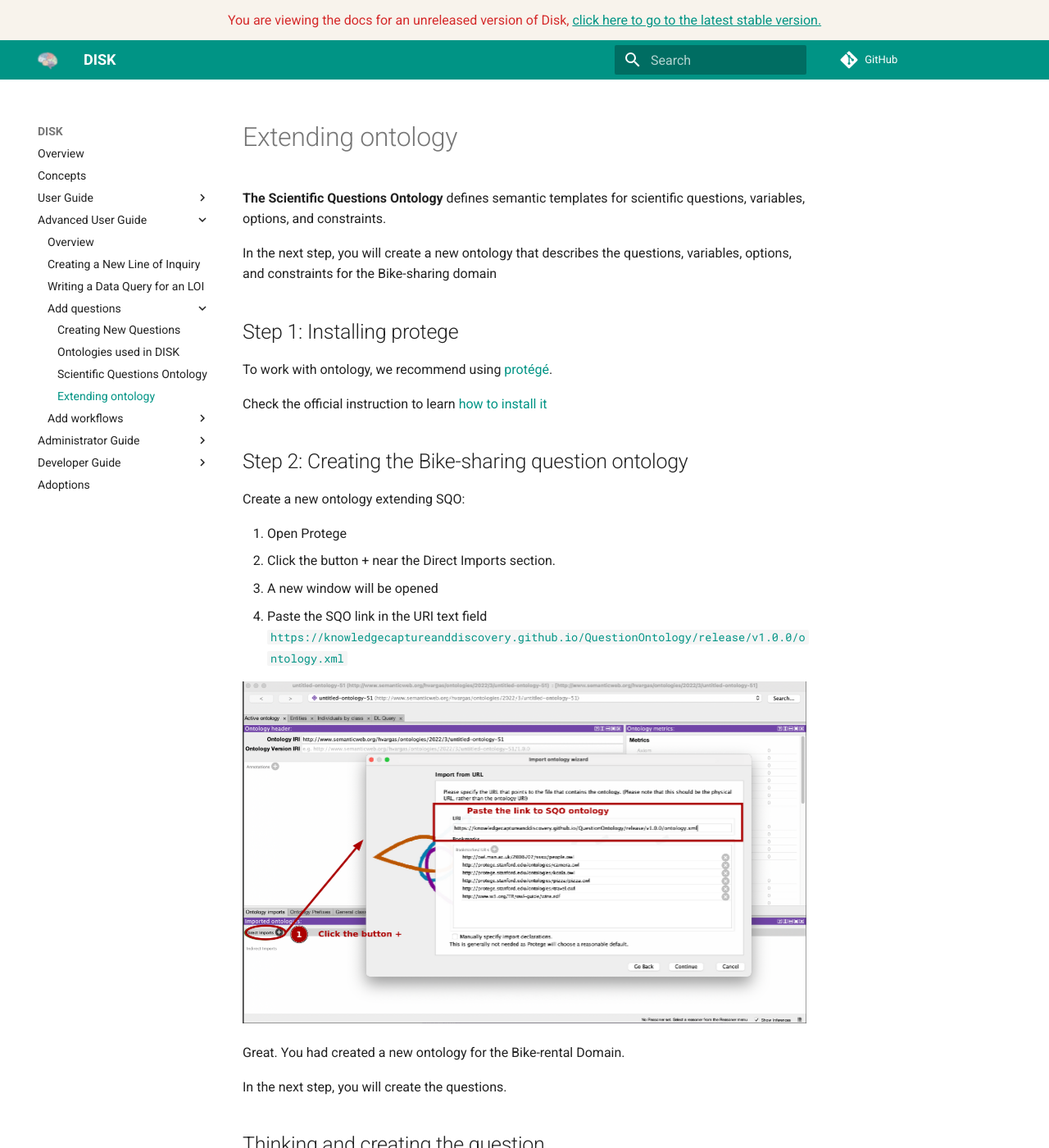
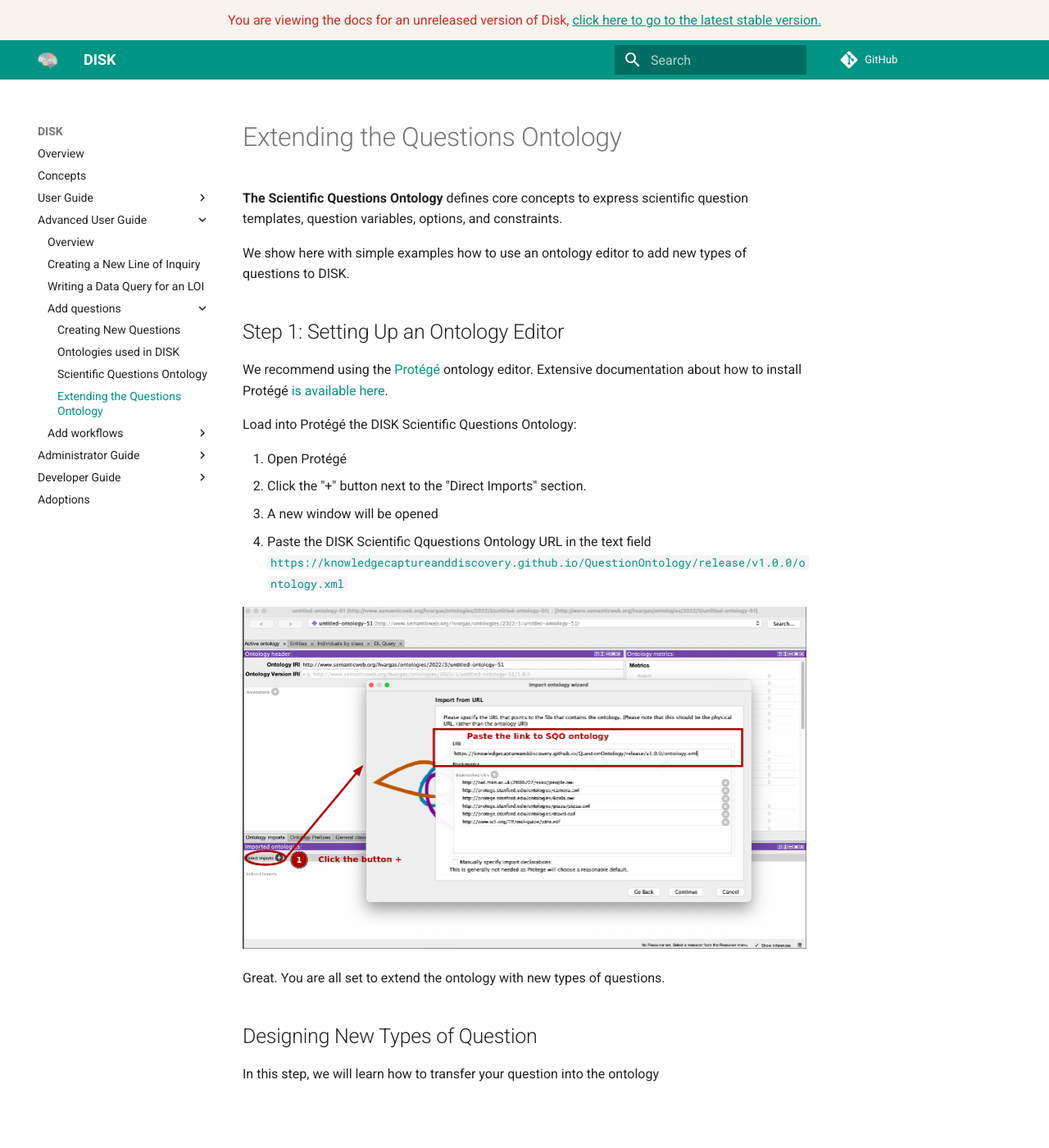
Before and after one commit to KnowledgeCaptureAndDiscovery/DISK-UI, an MkDocs documentation site: the page built from docs/advanced-user-guide/questions/extending-ontology.md, in a window 1280 px wide and 1400 px high. Shown: the whole window at 82% size. Built offline with MkDocs 1.6.1 and Material for MkDocs 9.7.7, drawn with Linux system fonts in a browser that asks for light colours; comment, search, counter and statistics services are not loaded; some of the changed text lies outside the part shown.

Commit message:
Update extending-ontology.md

```diff
--- a/docs/advanced-user-guide/questions/extending-ontology.md
+++ b/docs/advanced-user-guide/questions/extending-ontology.md
@@ -1,37 +1,37 @@
-**The Scientific Questions Ontology** defines semantic templates for scientific questions, variables, options, and constraints.
+# Extending the Questions Ontology
 
-In the next step, you will create a new ontology that describes the questions, variables, options, and constraints for the Bike-sharing domain
+**The Scientific Questions Ontology** defines core concepts to express scientific question templates, question variables, options, and constraints.
 
-## Step 1: Installing protege
+We show here with simple examples how to use an ontology editor to add new types of questions to DISK.
 
-To work with ontology, we recommend using [protégé](https://protege.stanford.edu).
+## Step 1: Setting Up an Ontology Editor
 
-Check the official instruction to learn [how to install it](http://protegeproject.github.io/protege/installation/)
+We recommend using the [Protégé](https://protege.stanford.edu) ontology editor.  Extensive documentation about how to install Protégé [is available here](http://protegeproject.github.io/protege/installation/).
 
-## Step 2: Creating the Bike-sharing question ontology
+Load into Protégé the DISK Scientific Questions Ontology:
 
-Create a new ontology extending SQO:
-
-1. Open Protege
-2. Click the button + near the Direct Imports section.
+1. Open Protégé
+2. Click the "+" button next to the "Direct Imports" section.
 3. A new window will be opened
-4. Paste the SQO link in the URI text field [`https://knowledgecaptureanddiscovery.github.io/QuestionOntology/release/v1.0.0/ontology.xml`](https://knowledgecaptureanddiscovery.github.io/QuestionOntology/release/v1.0.0/ontology.xml)
+4. Paste the DISK Scientific Qquestions Ontology URL in the text field [`https://knowledgecaptureanddiscovery.github.io/QuestionOntology/release/v1.0.0/ontology.xml`](https://knowledgecaptureanddiscovery.github.io/QuestionOntology/release/v1.0.0/ontology.xml)
 
 ![Untitled](../../figures/admin-guide/Untitled%201.png)
 
-Great. You had created a new ontology for the Bike-rental Domain.
+Great. You are all set to extend the ontology with new types of questions.
 
-In the next step, you will create the questions.
 
-## Thinking and creating the question
+## Designing New Types of Question
 
 In this step, we will learn how to transfer your question into the ontology
 
 ![2.Searching.png](../../figures/admin-guide/2Searching.png)
 
-Let’s suppose that we want to know `Can we predict the number of rented bikes using 3 climate variables?`
+Suppose that our users want to predict the number of bike rentals in a bike sharing service from the weather forecast in an area.  One user may live in Los Angeles and may ask whether bike rentals can be predicted from temperature only.  Another user may live in Seattle and wonder whether temperature and precipitation will be the most important factors.  Another user living in Chicago may believe that temperature, wind, and precipitation will be needed to make a prediction.
 
-This question can be broken into three pieces:
+
+
+
+There are three aspects to this kind of question:
 
 1. **Question**: It represents our Scientific question using human language
 2. **Question Variable:** It represents the *variables* used on *a question*.
```
